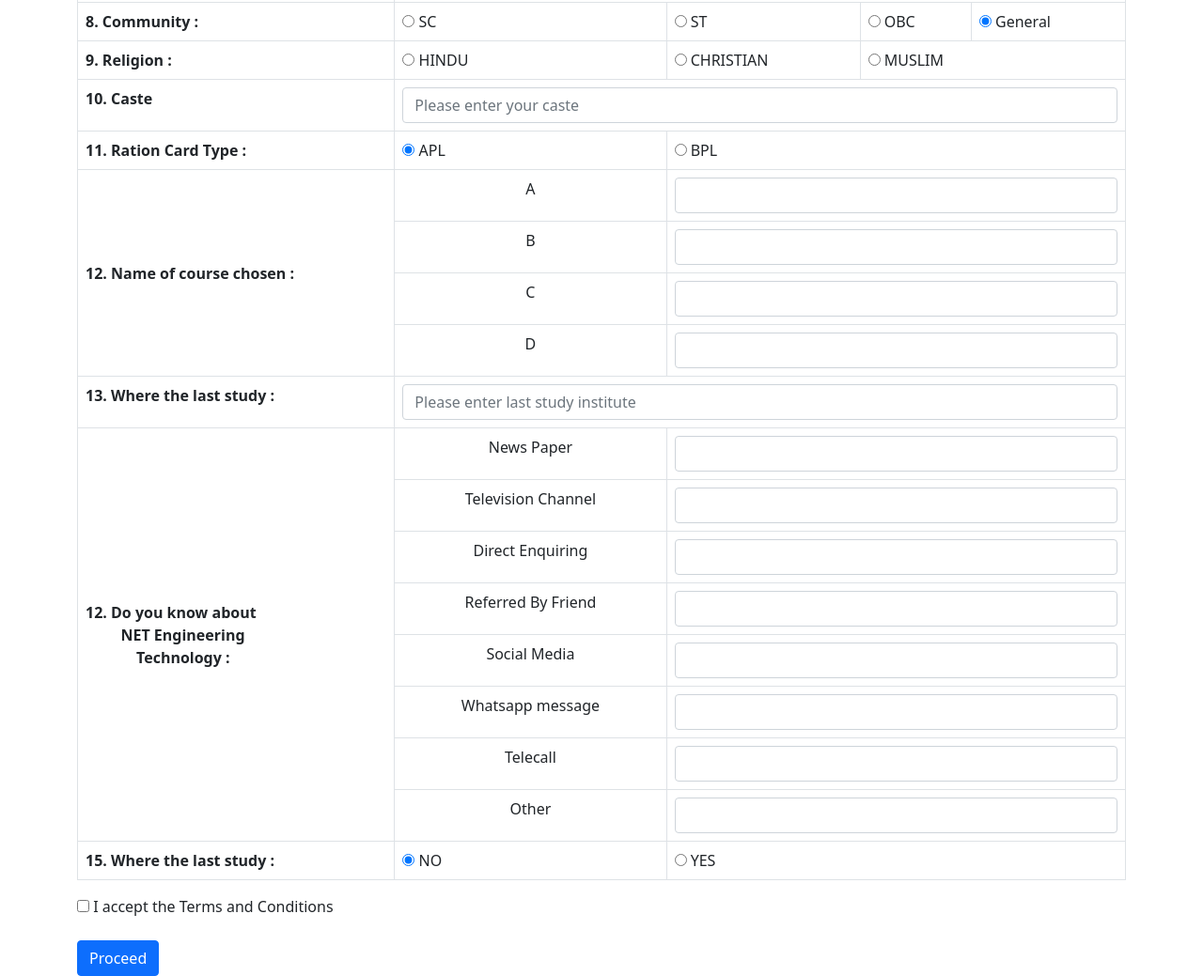
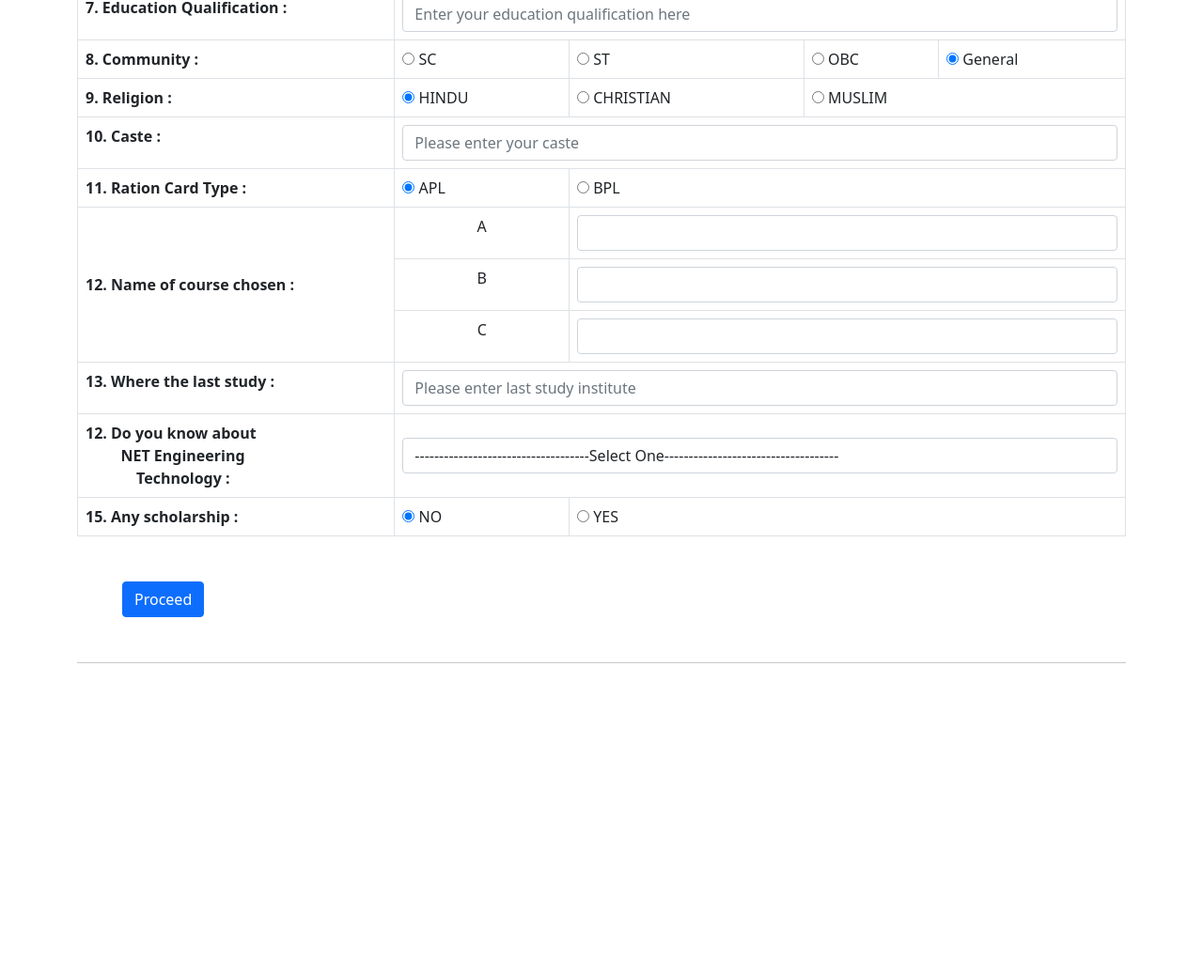
Before and after one commit to Anoop684/niff.github.io, a plain HTML site: page index.html in a window 1280 px wide. Shown: the part 519-1558 px from the top of the page at 94% size. After the commit the page ends 1241 px from the top, so only its background shows below. Drawn offline with nearby package versions, Linux system fonts and the light colour scheme.

Commit message:
Update index.html
finel

```diff
--- a/index.html
+++ b/index.html
@@ -8,20 +8,20 @@
     <!-- Bootstrap CSS -->
     <link href="https://cdn.jsdelivr.net/npm/bootstrap@5.1.3/dist/css/bootstrap.min.css" rel="stylesheet" integrity="sha384-1BmE4kWBq78iYhFldvKuhfTAU6auU8tT94WrHftjDbrCEXSU1oBoqyl2QvZ6jIW3" crossorigin="anonymous">
 
-    <title>ENQUIRY FORM - 2021</title>
+    <title>ENQUIRY FORM</title>
   </head>
   <body>
 
     <nav class="navbar navbar-expand-lg navbar-dark bg-primary">
         <div class="container-fluid">
-          <a class="navbar-brand" href="#">Navbar</a>
+          <a class="navbar-brand" href="#">Niff</a>
           <button class="navbar-toggler" type="button" data-bs-toggle="collapse" data-bs-target="#navbarSupportedContent" aria-controls="navbarSupportedContent" aria-expanded="false" aria-label="Toggle navigation">
             <span class="navbar-toggler-icon"></span>
           </button>
           <div class="collapse navbar-collapse" id="navbarSupportedContent">
             <ul class="navbar-nav me-auto mb-2 mb-lg-0">
               <li class="nav-item">
-                <a class="nav-link active" aria-current="page" href="#">Home</a>
+                <a class="nav-link active" aria-current="page" href="#">ENQUIRY FORM</a>
               </li>
             </ul>
           </div>
@@ -32,7 +32,7 @@
         <div class="container">
             <aside>
                 <div class="col-md-12">
-                    <h2><center>ENQUIRY FORM - 2021</center></h2>
+                    <h2 class="m-4"><center>ENQUIRY FORM</center></h2>
                     <form method="post" enctype="multipart/form-data" autocomplete="off">
                         <input type="hidden" name="app_type" value="mca">
                         <table class="table table-bordered  regi-formed">
@@ -103,13 +103,13 @@
 
                                 <tr>
                                     <th>9. Religion :</th>
-                                    <td><input type="radio" name="gender" id="hindu" value="HINDU" checked=""> HINDU</td>
-                                    <td><input type="radio" name="gender" id="christian" value="CHRISTIAN"> CHRISTIAN</td>
-                                    <td colspan="2"><input type="radio" name="gender" id="muslim" value="MUSLIM"> MUSLIM</td>
+                                    <td><input type="radio" name="religion" id="hindu" value="HINDU" checked=""> HINDU</td>
+                                    <td><input type="radio" name="religion" id="christian" value="CHRISTIAN"> CHRISTIAN</td>
+                                    <td colspan="2"><input type="radio" name="religion" id="muslim" value="MUSLIM"> MUSLIM</td>
                                 </tr>
 
                                 <tr>
-                                    <th>10. Caste</th>
+                                    <th>10. Caste :</th>
                                     <td colspan="4">
                                         <input class="form-control" placeholder="Please enter your caste" id="casteid" name="caste" size="50" value="" required="">
                                         <span class="error"></span>
@@ -118,12 +118,12 @@
 
                                 <tr>
                                     <th>11. Ration Card Type :</th>
-                                    <td><input type="radio" name="gender" id="apl" value="APL" checked=""> APL</td>
-                                    <td colspan="3"><label class="me-md-3"><input type="radio" name="gender" id="bpl" value="BPL"> BPL </td>
+                                    <td><input type="radio" name="ration_card" id="apl" value="APL" checked=""> APL</td>
+                                    <td colspan="3"><label class="me-md-3"><input type="radio" name="ration_card" id="bpl" value="BPL"> BPL </td>
                                 </tr>
 
                                 <tr valign="middle">
-                                    <th rowspan="5">12. Name of course chosen :</th>
+                                    <th rowspan="4">12. Name of course chosen :</th>
                                     <tr>
                                         <td style="text-align: center;">A</td>
                                         <td style="text-align: center;" colspan="3"><input type="text" class=" form-control" name="s2_gpa" id="s2_gpa" value=""></td>
@@ -134,10 +134,6 @@
                                     </tr>
                                     <tr>
                                         <td style="text-align: center;">C</td>
-                                        <td style="text-align: center;" colspan="3"><input type="text" class=" form-control" name="s2_gpa" id="s2_gpa" value=""></td>
-                                    </tr>
-                                    <tr>
-                                        <td style="text-align: center;">D</td>
                                         <td style="text-align: center;" colspan="3"><input type="text" class=" form-control" name="s2_gpa" id="s2_gpa" value=""></td>
                                     </tr>
 
@@ -152,58 +148,31 @@
                                 </tr>
 
                                 <tr valign="middle">
-                                    <th rowspan="9">12. Do you know about
+                                    <th rowspan="1">12. Do you know about
                                         <br>&nbsp;&nbsp;&nbsp;&nbsp;&nbsp;&nbsp;&nbsp;&nbsp; NET Engineering
                                         <br>&nbsp;&nbsp;&nbsp;&nbsp;&nbsp;&nbsp;&nbsp;&nbsp;&nbsp;&nbsp;&nbsp;&nbsp; Technology :</th>
-                                    <tr>
-                                        <td style="text-align: center;">News Paper</td>
-                                        <td colspan="3"><input type="text" class=" form-control" name="s2_gpa" id="s2_gpa" value=""></td>
-                                    </tr>
-                                    <tr>
-                                        <td style="text-align: center;">Television Channel</td>
-                                        <td colspan="3"><input type="text" class=" form-control" name="s2_gpa" id="s2_gpa" value=""></td>
-                                    </tr>
-                                    <tr>
-                                        <td style="text-align: center;">Direct Enquiring</td>
-                                        <td colspan="3"><input type="text" class=" form-control" name="s2_gpa" id="s2_gpa" value=""></td>
-                                    </tr>
-                                    <tr>
-                                        <td style="text-align: center;">Referred By Friend</td>
-                                        <td colspan="3"><input type="text" class=" form-control" name="s2_gpa" id="s2_gpa" value=""></td>
-                                    </tr>
-                                    <tr>
-                                        <td style="text-align: center;">Social Media</td>
-                                        <td colspan="3"><input type="text" class=" form-control" name="s2_gpa" id="s2_gpa" value=""></td>
-                                    </tr>
-                                    <tr>
-                                        <td style="text-align: center;">Whatsapp message</td>
-                                        <td colspan="3"><input type="text" class=" form-control" name="s2_gpa" id="s2_gpa" value=""></td>
-                                    </tr>
-                                    <tr>
-                                        <td style="text-align: center;">Telecall</td>
-                                        <td colspan="3"><input type="text" class=" form-control" name="s2_gpa" id="s2_gpa" value=""></td>
-                                    </tr>
-                                    <tr>
-                                        <td style="text-align: center;">Other</td>
-                                        <td colspan="3"><input type="text" class=" form-control" name="s2_gpa" id="s2_gpa" value=""></td>
-                                    </tr>
+                                        <td colspan="4">
+                                            <select name="" class=" form-control" id="">
+                                                <option>------------------------------------Select One------------------------------------</option>
+                                                <option value="">News Paper</option>
+                                                <option value="">Television Channel</option>
+                                                <option value="">Direct Enquiring</option>
+                                                <option value="">Referred By Friend</option>
+                                                <option value="">Social Media</option>
+                                                <option value="">Whatsapp message</option>
+                                                <option value="">Telecall</option>
+                                                <option value="">Other</option>
+                                            </select>
+                                        </td>
                                 </tr>
-
                                 <tr>
-                                    <th>15. Where the last study :</th>
+                                    <th>15. Any scholarship :</th>
                                     <td><input type="radio" name="scholarship" id="apl" value="NO" checked=""> NO</td>
                                     <td colspan="3"><label class="me-md-3"><input type="radio" name="scholarship" id="YES" value="BPL"> YES </td>
                                 </tr>
                             </tbody>
                         </table>
-
-                        <div class="checkbox form-group">
-                            <label>
-                                <input type="checkbox" id="acceptterms" name="acceptterms" value="accept" required=""> I accept the Terms and Conditions
-                                <br><span class="error"></span>
-                            </label>
-                        </div><br>
-                            <input type="submit" name="submit" value="Proceed" class="btn btn-primary pull-right proceed-reg">
+                        <div class="m-md-5"><input type="submit" name="submit" value="Proceed" class="btn btn-primary pull-right proceed-reg"></div><hr>
                     </form>
                 </div>
             </aside>
```
